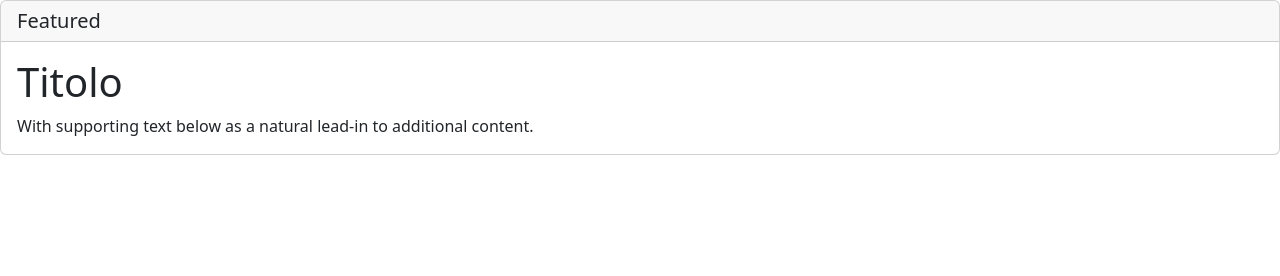
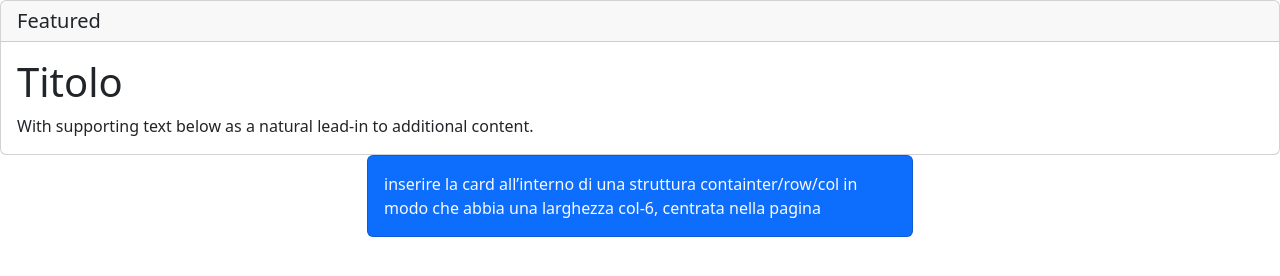
Before and after one commit to Mentabomber/esercizio-14-07-2023, a plain HTML site: page index.html in a window 1280 px wide. Drawn offline with nearby package versions, Linux system fonts and the light colour scheme.

Commit message:
add card in container\row\col

```diff
--- a/index.html
+++ b/index.html
@@ -16,6 +16,18 @@
                 <p class="card-text">With supporting text below as a natural lead-in to additional content.</p>
             </div>
         </div>
+
+
+
+        <div class="container">
+            <div class="row justify-content-center">
+                <div class="col-6">
+                    <div class="card p-3 bg-primary text-light">
+                        inserire la card all’interno di una struttura containter/row/col in modo che abbia una larghezza col-6, centrata nella pagina
+                    </div>
+                </div>
+            </div>
+        </div>
     </main>
 </body>
 </html>
```
